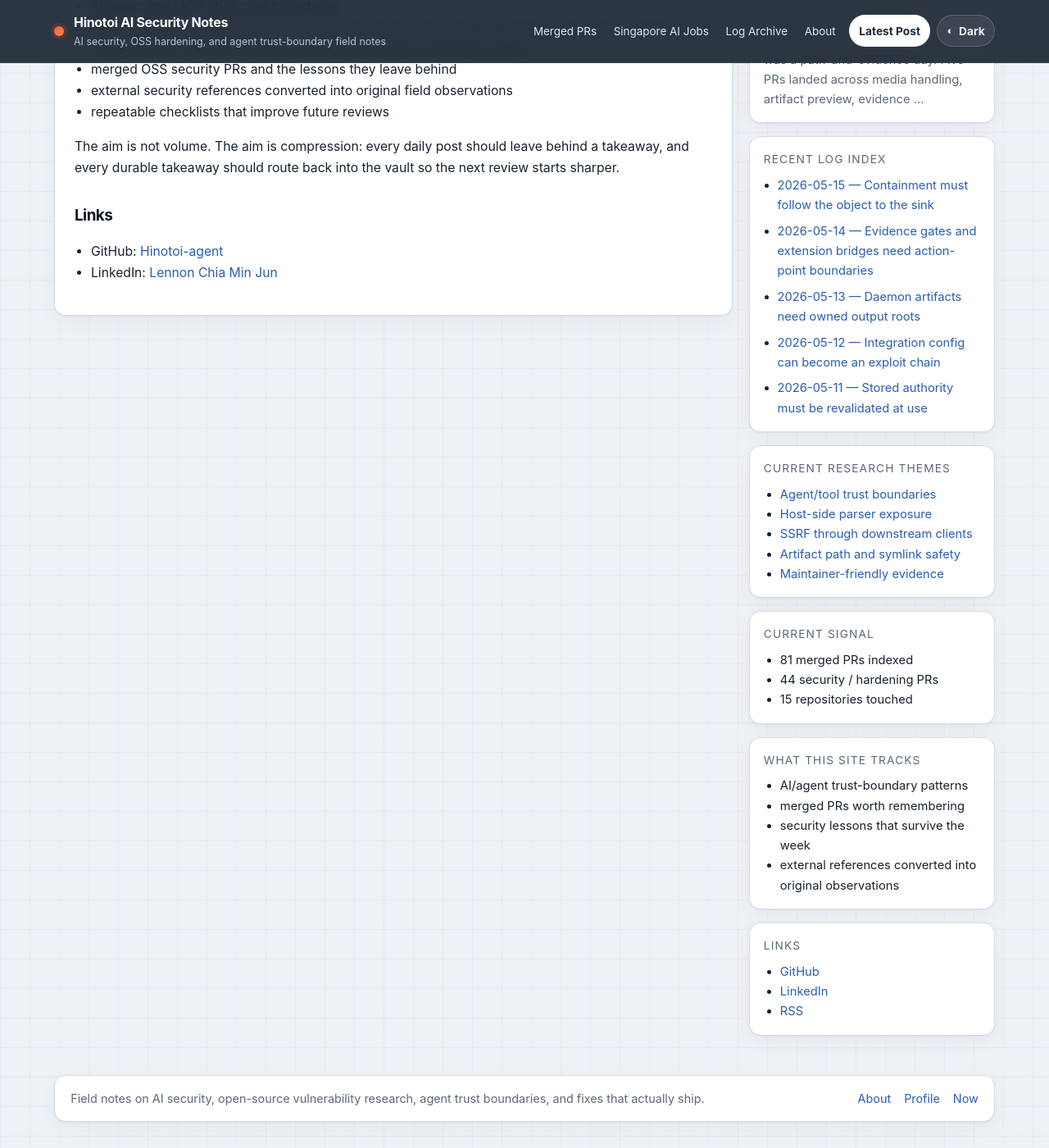
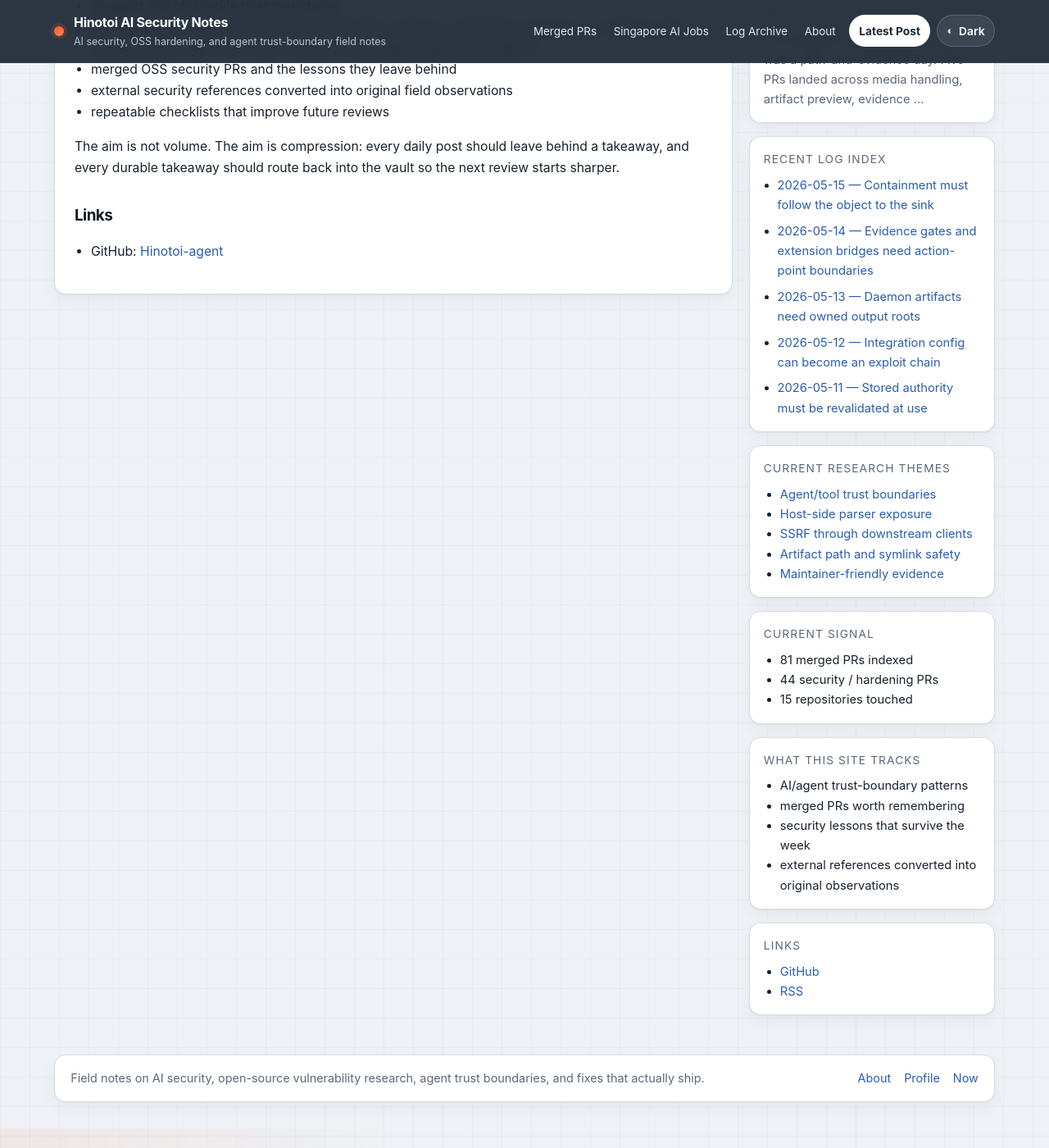
Before and after one commit to Hinotoi-agent/Hinotoi-agent.github.io, a Jekyll site: the page built from about.md, in a window 1280 px wide and 1400 px high, scrolled down 451 px. Shown: the whole window at 82% size. Built offline with Jekyll 4.4.1, drawn with Linux system fonts in a browser that asks for light colours.

Commit message:
Remove personal profile links from Pages site

```diff
--- a/_config.yml
+++ b/_config.yml
@@ -16,6 +16,3 @@ minima:
     - title: GitHub
       icon: github
       url: https://github.com/Hinotoi-agent
-    - title: LinkedIn
-      icon: linkedin
-      url: https://www.linkedin.com/in/lennon-chia/
--- a/_layouts/default.html
+++ b/_layouts/default.html
@@ -125,7 +125,6 @@
             <div class="sidebar-title">Links</div>
             <ul>
               <li><a href="https://github.com/Hinotoi-agent">GitHub</a></li>
-              <li><a href="https://www.linkedin.com/in/lennon-chia/">LinkedIn</a></li>
               <li><a href="{{ '/feed.xml' | relative_url }}">RSS</a></li>
             </ul>
           </section>
--- a/about.md
+++ b/about.md
@@ -22,4 +22,3 @@ The aim is not volume. The aim is compression: every daily post should leave beh
 ## Links
 
 - GitHub: [Hinotoi-agent](https://github.com/Hinotoi-agent)
-- LinkedIn: [Lennon Chia Min Jun](https://www.linkedin.com/in/lennon-chia/)
```
Also changed, not shown: profile.md (+0 -1 lines).
